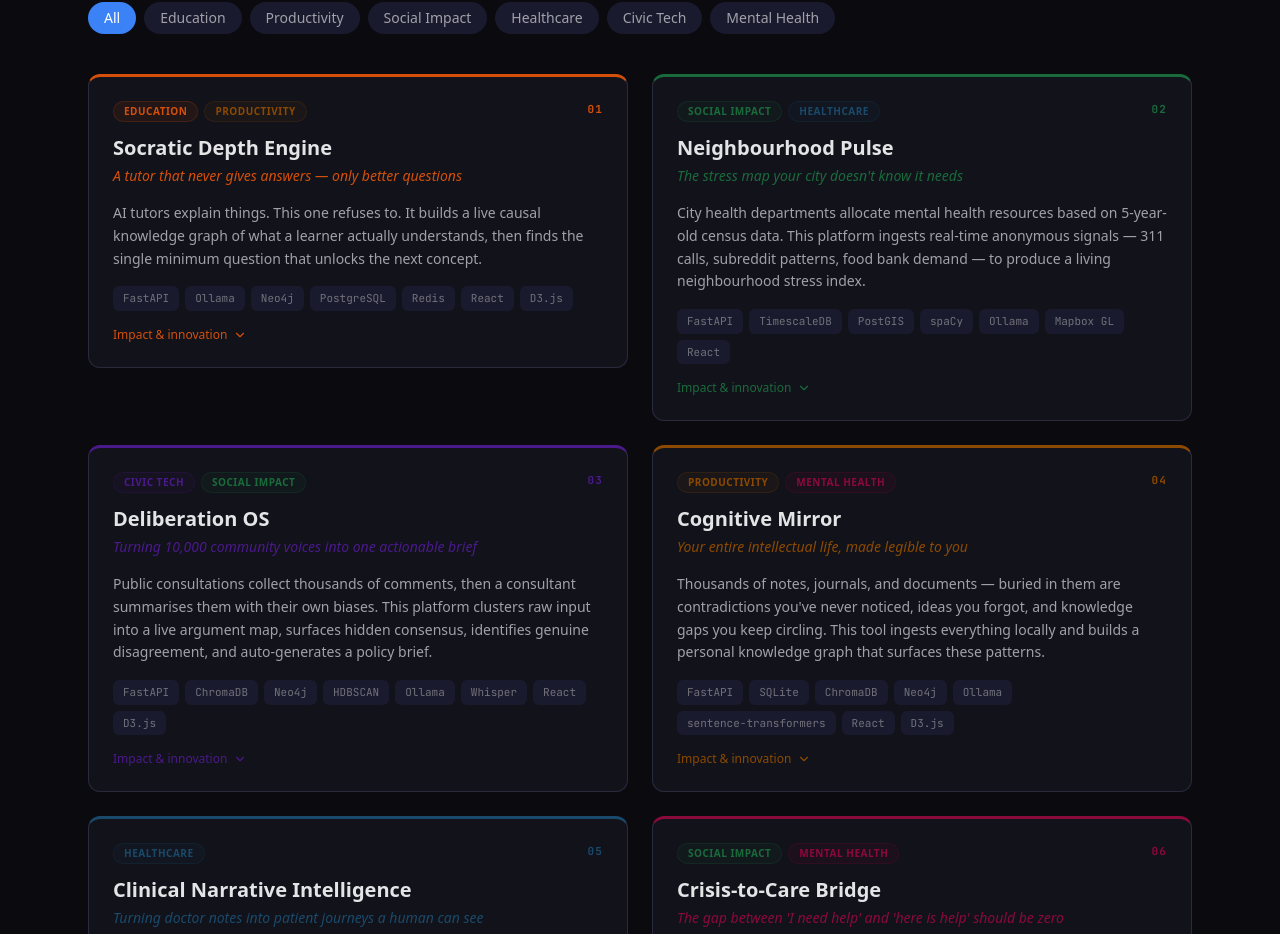
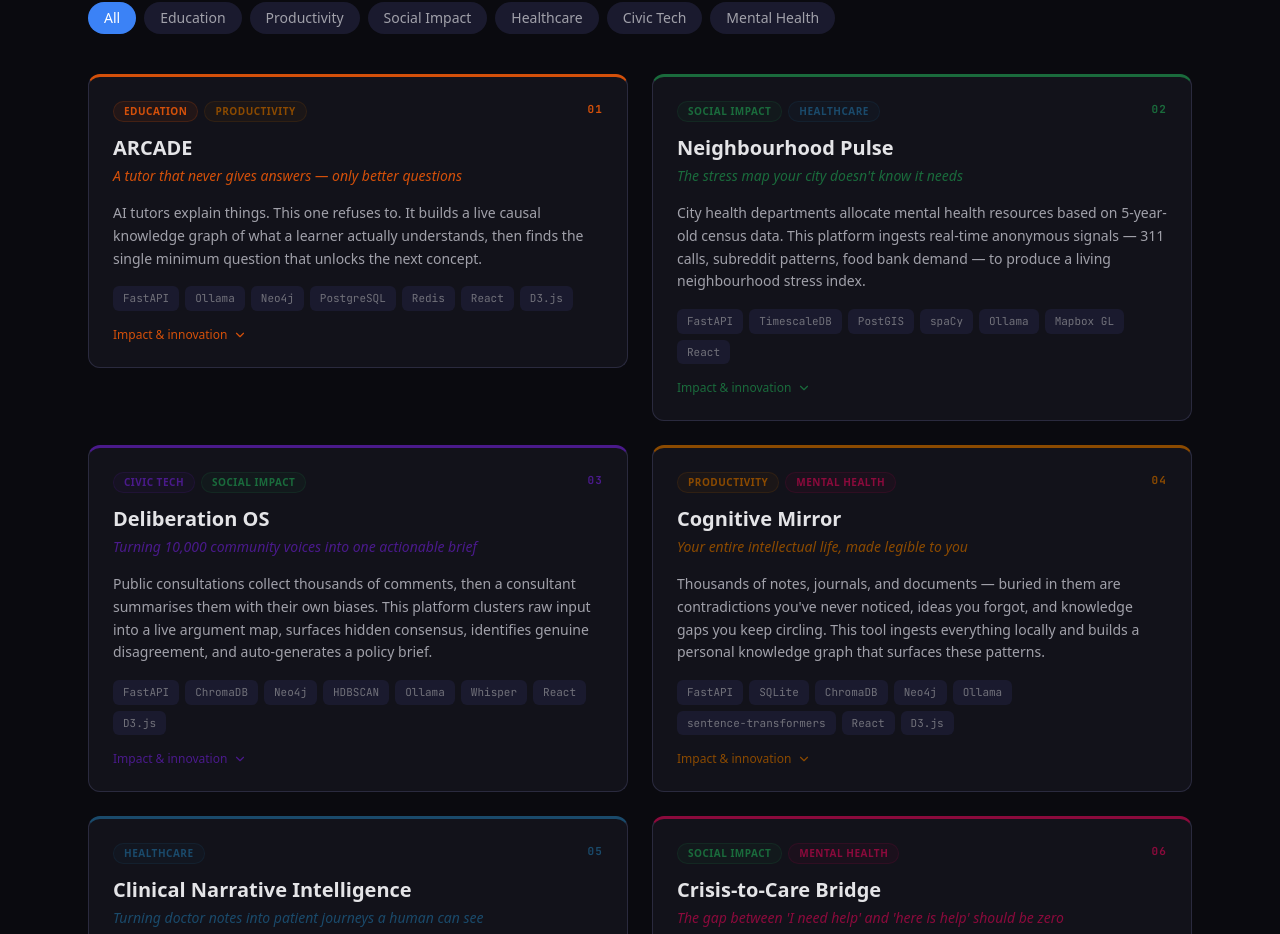
Before and after one commit to PaulAyobamidele/portfolio-v2, a Next.js app: page / in a window 1280 px wide. Shown: the part 2287-3221 px from the top of the page. Built offline with nearby package versions, Linux system fonts and the light colour scheme.

Commit message:
Name changes

```diff
--- a/src/data/projects.ts
+++ b/src/data/projects.ts
@@ -25,7 +25,7 @@ export const projects: Project[] = [
     id: "01",
     color: "#D4500A",
     domains: ["Education", "Productivity"],
-    title: "Socratic Depth Engine",
+    title: "ARCADE",
     tagline: "A tutor that never gives answers — only better questions",
     problem:
       "AI tutors explain things. This one refuses to. It builds a live causal knowledge graph of what a learner actually understands, then finds the single minimum question that unlocks the next concept.",
```
